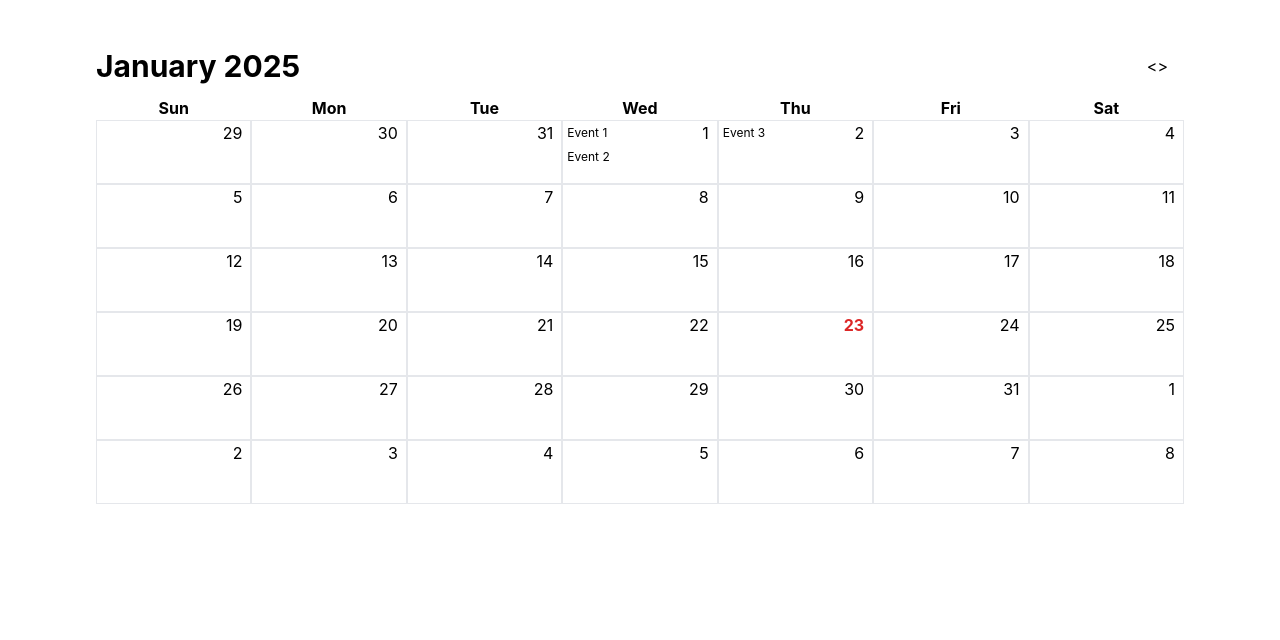
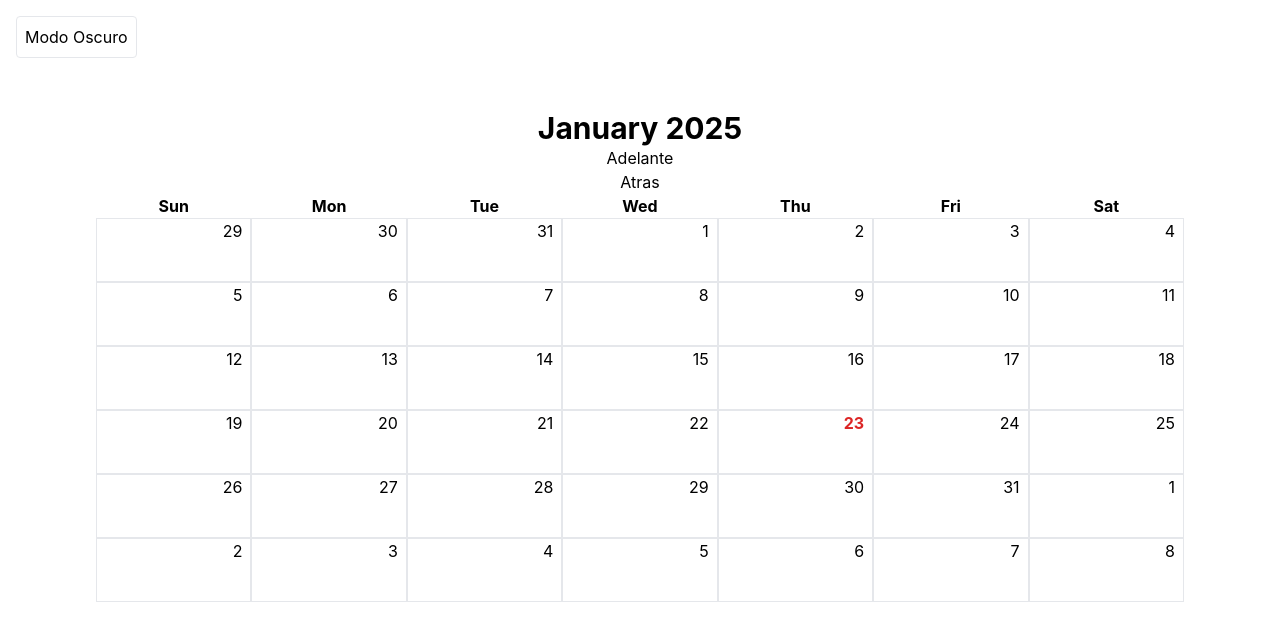
Before and after one commit to jvegav/calendar, a React (Create React App) app: page / in a window 1280 px wide. Shown: the top 640 px of the page. Built offline with nearby package versions, Linux system fonts and the light colour scheme.

Commit message:
Dark mode enabled

```diff
--- a/src/App.js
+++ b/src/App.js
@@ -1,9 +1,15 @@
+import React, { useState } from 'react';
 import Calendar from './components/calendar';
 
 function App() {
+  const [darkMode, setDarkMode] = useState(false);
+
   return (
-    <div className="App ">
-      <Calendar></Calendar>
+    <div className={`App h-full w-full ${darkMode ? 'dark: bg-gray-800 text-white ' : ''}`}>
+      <button onClick={() => setDarkMode(!darkMode)} className="m-4 p-2 border rounded">
+        {darkMode ? 'Modo Claro' : 'Modo Oscuro'}
+      </button>
+      <Calendar darkMode={darkMode} />
     </div>
   );
 }
--- a/src/components/calendar-days.js
+++ b/src/components/calendar-days.js
@@ -31,19 +31,19 @@ function CalendarDays({ currentDate, events, ...props }) {
     }
 
     return (
-        <div className="grid grid-cols-7 w-full ">
+        <div className="grid grid-cols-7 w-full h-full">
             {
                 currentDays.map((day, index) => {
                     const dayKey = `${day.year}-${String(day.month + 1).padStart(2, '0')}-${String(day.number).padStart(2, '0')}`;
                     const dayEvents = events[dayKey] || [];
 
                     return (
-                        <div key={index} className={"calendar-day cursor-pointer" + (day.currentMonth ? " current" : "") + (day.selected ? " selected" : "") + " w-full h-16 relative border"}
+                        <div key={index} className={"calendar-day cursor-pointer" + (day.currentMonth ? " current" : "") + (day.selected ? " selected" : "") + " w-full h-16 relative border dark:bg-gray-800 dark:text-white"}
                             onClick={() => setSelectedDay(day)}>
-                            <p className={"absolute right-2 " + (day.selected ? "text-red-600 font-bold" : "text-black")}>{day.number}</p>
+                            <p className={"absolute right-2  " + (day.selected ? "text-red-600 font-bold" : "text-black dark:text-white")} >{day.number}</p>
                             {
                                 dayEvents.map((event, index) => (
-                                    <p key={index} className='text-xs p-1'>{event}</p>
+                                    <p key={index} className='text-xs dark: text-white'>{event}</p>
                                 ))
                             }
                         </div>
--- a/src/components/calendar.js
+++ b/src/components/calendar.js
@@ -1,8 +1,7 @@
 import React, { useState } from 'react';
 import CalendarDays from './calendar-days';
 
-const Calendar = () => {
-
+const Calendar = ({ darkMode }) => {
     const weekdays = ['Sun', 'Mon', 'Tue', 'Wed', 'Thu', 'Fri', 'Sat'];
     const months = ['January', 'February', 'March', 'April', 'May', 'June', 'July', 'August', 'September', 'October', 'November', 'December'];
 
@@ -12,9 +11,9 @@ const Calendar = () => {
     });
 
     const events = {
-        '2025-01-01': ['Event 1', 'Event 2'],
-        '2025-01-02': ['Event 3'],
-
+        '2023-10-01': ['Event 1', 'Event 2'],
+        '2023-10-02': ['Event 3'],
+        // Agrega más eventos aquí
     };
 
     const changeNextMonth = (date) => {
@@ -25,19 +24,12 @@ const Calendar = () => {
     }
 
     return (
-        <div className="calendar w-full h-full flex flex-col px-20 pt-5">
+        <div className={`calendar w-full h-full flex flex-col px-20 pt-5 ${darkMode ? 'dark:bg-gray-800 text-white' : ''}`}>
             <div className="calendar-header flex flex-col items-center p-4">
-                <div className='flex items-center justify-between w-full py-3'>
-                    <h2 className='text-3xl font-bold cursor-pointer' >{months[state.currentDate.getMonth()]} {state.currentDate.getFullYear()}
-                    </h2>
-                    <div className='px-4 gap-4'>
-                        <button onClick={() => changePastMonth(state.currentDate)} >{`<`} </button>
-                        <button onClick={() => changeNextMonth(state.currentDate)} > {`>`} </button>
-                    </div>
-
-
-                </div>
-
+                <h2 className='text-3xl font-bold cursor-pointer' >{months[state.currentDate.getMonth()]} {state.currentDate.getFullYear()}
+                </h2>
+                <button onClick={() => changeNextMonth(state.currentDate)} >Adelante</button>
+                <button onClick={() => changePastMonth(state.currentDate)} >Atras</button>
                 <div className="w-full flex-grow flex flex-col">
                     <div className="flex items-center justify-around">
                         {
--- a/src/components/event.js
+++ b/src/components/event.js
@@ -2,14 +2,14 @@ import React from 'react';
 
 const EventCalendar = ({ day, events }) => {
     return (
-        <div className="absolute top-0 left-0 w-full h-full bg-white p-4 border">
-            <h3 className="text-lg font-bold">Events for {day.date.toDateString()}</h3>
+        <div className="absolute top-0 left-0 w-full h-full bg-white dark:bg-gray-800 p-4 border dark:border-gray-700">
+            <h3 className="text-lg font-bold dark:text-white">Events for {day.date.toDateString()}</h3>
             {events.length > 0 ? (
                 events.map((event, index) => (
-                    <p key={index} className="text-sm">{event}</p>
+                    <p key={index} className="text-sm dark:text-gray-300">{event}</p>
                 ))
             ) : (
-                <p className="text-sm">No events</p>
+                <p className="text-sm dark:text-gray-300">No events</p>
             )}
         </div>
     );
--- a/src/index.css
+++ b/src/index.css
@@ -1,6 +1,7 @@
 @tailwind base;
 @tailwind components;
 @tailwind utilities;
+
 body {
   margin: 0;
   background-color: #ffffff;
@@ -11,6 +12,11 @@ body {
   -moz-osx-font-smoothing: grayscale;
 }
 
+body.dark {
+  background-color: #1a202c; /* Tailwind's dark background color */
+  color: #a0aec0; /* Tailwind's dark text color */
+}
+
 code {
   font-family: source-code-pro, Menlo, Monaco, Consolas, 'Courier New',
     monospace;
--- a/tailwind.config.js
+++ b/tailwind.config.js
@@ -4,7 +4,11 @@ module.exports = {
     "./index.html",
     "./src/**/*.{js,ts,jsx,tsx}",
   ],
+  darkMode: 'class',
   theme: {
+    extend: {},
+  },
+  variants: {
     extend: {},
   },
   plugins: [],
```
